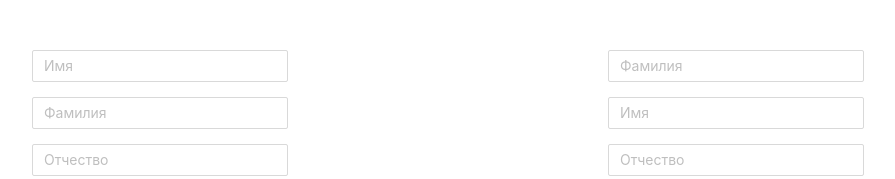
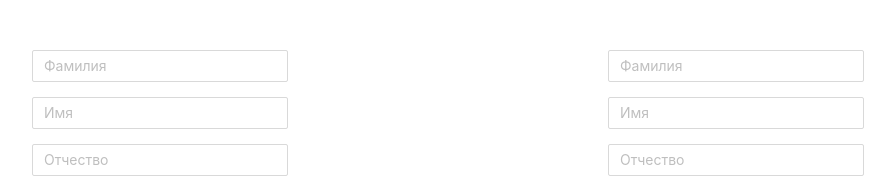
Before and after one commit to evgenyarol/pdf-fe, a React (Create React App) app: page / in a window 1280 px wide. Shown: the top 179 px of the page, without its empty margins (192-1087 px from the left). Built offline with nearby package versions, Linux system fonts and the light colour scheme.

Commit message:
Edit forms

```diff
--- a/src/App.tsx
+++ b/src/App.tsx
@@ -44,12 +44,12 @@ function App() {
   return (
     <div className="container">
       <Form name="form1" onFinish={on1FormFinish} className="column">
+        <Form.Item name="lastName">
+          <Input placeholder="Фамилия" />
+        </Form.Item>
+
         <Form.Item name="firstName">
           <Input placeholder="Имя" />
-        </Form.Item>
-
-        <Form.Item name="lastName">
-          <Input placeholder="Фамилия" />
         </Form.Item>
 
         <Form.Item name="middleName">
```
